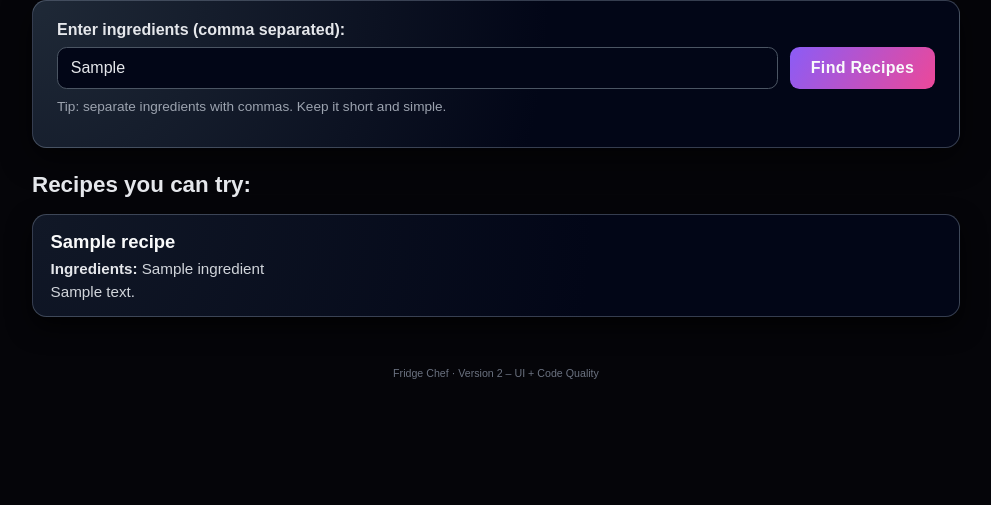
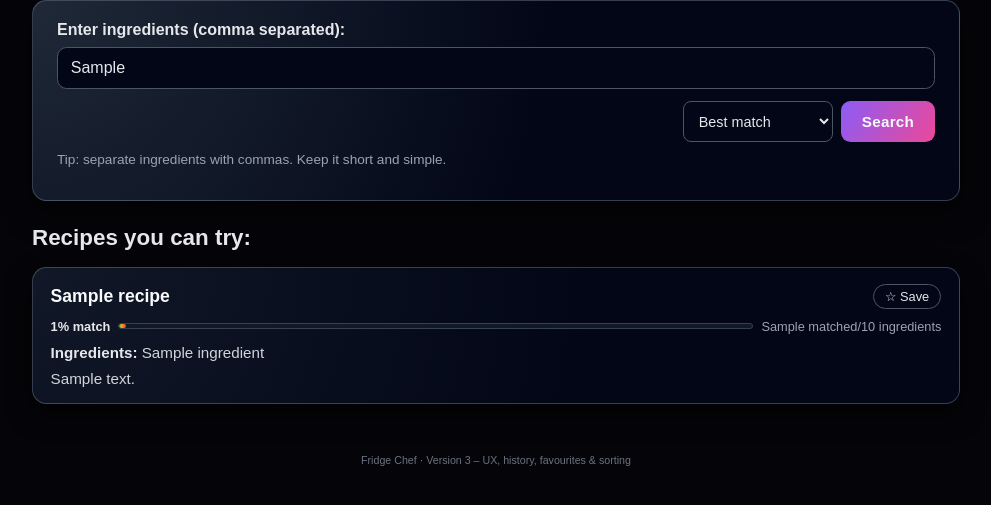
Before and after one commit to pavan36-byte/fridge-chef, a Flask app: template templates/index.html in a window 1280 px wide. Shown: the part 153-658 px from the top of the page, without its empty margins (144-1135 px from the left). Run offline with Flask 3, Linux system fonts and the light colour scheme; the template is opened without the code that fills it: most values are stand-ins (such as "Sample title", 1, 10 or a date in 2020).

Commit message:
Version 3: UX expansion with history, favourites, sorting, and match bars

```diff
--- a/app.py
+++ b/app.py
@@ -1,34 +1,81 @@
 from flask import Flask, render_template, request
-from utils import load_recipes, get_suggestions
+from utils import (
+    load_recipes,
+    load_state,
+    save_state,
+    get_suggestions,
+)
 
 app = Flask(__name__)
 
-# Load recipes once when the app starts
 RECIPES = load_recipes("recipes.csv")
+STATE_PATH = "state.json"
 
 
 @app.route("/", methods=["GET", "POST"])
 def index():
+    # Load persistent state (search history + favourites)
+    state = load_state(STATE_PATH)
+    search_history = state.get("search_history", [])
+    favourites = state.get("favourites", [])
+
     suggestions = []
-    error = None
+    error: str | None = None
     user_input = ""
+    sort_by = "best"
 
     if request.method == "POST":
+        action = request.form.get("action", "search")
         user_input = request.form.get("ingredients", "").strip()
+        sort_by = request.form.get("sort_by", "best") or "best"
 
-        # Basic input validation
-        if not user_input:
-            error = "Please enter at least one ingredient."
-        elif len(user_input) > 200:
-            error = "That’s a lot of text! Try listing only ingredients, separated by commas."
+        # --- HANDLE FAVOURITES TOGGLE ---
+        if action == "favorite":
+            recipe_name = request.form.get("recipe_name", "").strip()
+            if recipe_name:
+                if recipe_name in favourites:
+                    favourites.remove(recipe_name)
+                else:
+                    favourites.append(recipe_name)
+                state["favourites"] = favourites
+                save_state(STATE_PATH, state)
+
+            # After updating favourites, re-run suggestions for the same search (if any)
+            if user_input:
+                suggestions, error = get_suggestions(
+                    user_input, RECIPES, sort_by, favourites, limit=8
+                )
+
+        # --- HANDLE NORMAL SEARCH ---
         else:
-            suggestions, error = get_suggestions(user_input, RECIPES, limit=8)
+            if not user_input:
+                error = "Please enter at least one ingredient."
+            elif len(user_input) > 200:
+                error = "That’s a lot of text! Try listing only ingredients, separated by commas."
+            else:
+                suggestions, error = get_suggestions(
+                    user_input, RECIPES, sort_by, favourites, limit=8
+                )
+
+                # Update search history only if search was valid
+                if not error and user_input:
+                    # Remove if already exists, then insert at front (no duplicates)
+                    if user_input in search_history:
+                        search_history.remove(user_input)
+                    search_history.insert(0, user_input)
+                    # Keep only last 5 searches
+                    search_history = search_history[:5]
+                    state["search_history"] = search_history
+                    save_state(STATE_PATH, state)
 
     return render_template(
         "index.html",
         suggestions=suggestions,
         user_input=user_input,
         error=error,
+        search_history=search_history,
+        sort_by=sort_by,
+        favourites=favourites,
     )
 
 
--- a/static/style.css
+++ b/static/style.css
@@ -64,9 +64,15 @@ body {
 
 .form-row {
     display: grid;
-    grid-template-columns: 3fr auto;
+    grid-template-columns: 1fr;
     gap: 0.75rem;
-    align-items: center;
+}
+
+.form-row-right {
+    display: flex;
+    gap: 0.5rem;
+    justify-content: flex-end;
+    flex-wrap: wrap;
 }
 
 .ingredient-form input[type="text"] {
@@ -76,6 +82,7 @@ body {
     background: #020617;
     color: #e5e7eb;
     font-size: 1rem;
+    width: 100%;
 }
 
 .ingredient-form input[type="text"]::placeholder {
@@ -88,12 +95,21 @@ body {
     box-shadow: 0 0 0 2px rgba(168, 85, 247, 0.45);
 }
 
+.sort-select {
+    padding: 0.55rem 0.7rem;
+    border-radius: 0.5rem;
+    border: 1px solid #4b5563;
+    background: #020617;
+    color: #e5e7eb;
+    font-size: 0.9rem;
+}
+
 .ingredient-form button {
     padding: 0.75rem 1.3rem;
     border-radius: 0.6rem;
     border: none;
     cursor: pointer;
-    font-size: 1rem;
+    font-size: 0.95rem;
     background: linear-gradient(120deg, #8b5cf6, #ec4899);
     color: #f9fafb;
     font-weight: 600;
@@ -155,20 +216,89 @@ body {
     border: 1px solid rgba(148, 163, 184, 0.35);
     display: flex;
     flex-direction: column;
-    gap: 0.4rem;
+    gap: 0.6rem;
+    transition: transform 0.1s ease, border-color 0.1s ease, box-shadow 0.1s ease;
 }
 
 .recipe-card:hover {
     border-color: #8b5cf6;
     transform: translateY(-2px);
-    transition: transform 0.1s ease, border-color 0.1s ease;
+    box-shadow: 0 16px 30px rgba(0, 0, 0, 0.8);
+}
+
+.recipe-card-header {
+    display: flex;
+    justify-content: space-between;
+    gap: 0.5rem;
+    align-items: center;
 }
 
 .recipe-name {
     margin: 0;
-    font-size: 1.15rem;
+    font-size: 1.1rem;
     color: #f9fafb;
 }
+
+/* Favourite button */
+
+.fav-form {
+    margin: 0;
+}
+
+.fav-btn {
+    border-radius: 999px;
+    border: 1px solid #4b5563;
+    background: #020617;
+    color: #e5e7eb;
+    padding: 0.25rem 0.7rem;
+    font-size: 0.8rem;
+    cursor: pointer;
+    white-space: nowrap;
+    transition: background 0.15s ease, border-color 0.15s ease, transform 0.1s ease;
+}
+
+.fav-btn:hover {
+    background: #111827;
+    border-color: #a855f7;
+    transform: translateY(-1px);
+}
+
+/* Match bar */
+
+.match-row {
+    display: grid;
+    grid-template-columns: auto 1fr auto;
+    gap: 0.5rem;
+    align-items: center;
+    font-size: 0.8rem;
+    color: #d1d5db;
+}
+
+.match-label {
+    font-weight: 600;
+    color: #e5e7eb;
+}
+
+.match-meta {
+    font-size: 0.8rem;
+    color: #9ca3af;
+}
+
+.match-bar-outer {
+    height: 6px;
+    border-radius: 999px;
+    background: #111827;
+    overflow: hidden;
+    border: 1px solid #374151;
+}
+
+.match-bar-inner {
+    height: 100%;
+    border-radius: 999px;
+    background: linear-gradient(90deg, #22c55e, #eab308, #f97316, #ef4444);
+}
+
+/* Recipe text */
 
 .recipe-ings,
 .recipe-desc {
--- a/templates/index.html
+++ b/templates/index.html
@@ -40,12 +40,38 @@
                         maxlength="200"
                         required
                     />
-                    <button type="submit">Find Recipes</button>
+                    <div class="form-row-right">
+                        <select name="sort_by" class="sort-select">
+                            <option value="best" {% if sort_by == "best" %}selected{% endif %}>Best match</option>
+                            <option value="least_missing" {% if sort_by == "least_missing" %}selected{% endif %}>Least missing</option>
+                            <option value="simplest" {% if sort_by == "simplest" %}selected{% endif %}>Simplest recipes</option>
+                        </select>
+                        <button type="submit" name="action" value="search">Search</button>
+                    </div>
                 </div>
                 <p class="hint">
                     Tip: separate ingredients with commas. Keep it short and simple.
                 </p>
             </form>
+
+            {% if search_history %}
+                <div class="history">
+                    <div class="history-header">
+                        <span class="history-title">Recent searches</span>
+                    </div>
+                    <div class="history-chips">
+                        {% for query in search_history %}
+                            <form method="post" class="history-form">
+                                <input type="hidden" name="ingredients" value="{{ query }}">
+                                <input type="hidden" name="sort_by" value="{{ sort_by }}">
+                                <button type="submit" name="action" value="search" class="history-chip">
+                                    🔁 {{ query }}
+                                </button>
+                            </form>
+                        {% endfor %}
+                    </div>
+                </div>
+            {% endif %}
         </section>
 
         <section class="results-section">
@@ -54,7 +80,33 @@
                 <div class="recipes-grid">
                     {% for recipe in suggestions %}
                         <article class="recipe-card">
-                            <h3 class="recipe-name">{{ recipe.name }}</h3>
+                            <div class="recipe-card-header">
+                                <h3 class="recipe-name">{{ recipe.name }}</h3>
+                                <form method="post" class="fav-form">
+                                    <input type="hidden" name="ingredients" value="{{ user_input }}">
+                                    <input type="hidden" name="sort_by" value="{{ sort_by }}">
+                                    <input type="hidden" name="recipe_name" value="{{ recipe.name }}">
+                                    <button type="submit" name="action" value="favorite" class="fav-btn">
+                                        {% if recipe.is_favourite %}
+                                            ★ Favourite
+                                        {% else %}
+                                            ☆ Save
+                                        {% endif %}
+                                    </button>
+                                </form>
+                            </div>
+
+                            <div class="match-row">
+    <span class="match-label">{{ recipe.match_percent }}% match</span>
+    <div class="match-bar-outer">
+        <div class="match-bar-inner" style="width: {{ recipe.match_percent }}%;"></div>
+    </div>
+    <span class="match-meta">
+        {{ recipe.matched }}/{{ recipe.total }} ingredients
+    </span>
+</div>
+
+
                             <p class="recipe-ings">
                                 <strong>Ingredients:</strong>
                                 {{ recipe.ingredients | join(", ") }}
@@ -74,7 +126,7 @@
     </main>
 
     <footer class="footer">
-        <small>Fridge Chef · Version 2 – UI + Code Quality</small>
+        <small>Fridge Chef · Version 3 – UX, history, favourites & sorting</small>
     </footer>
 </body>
 </html>
```
Also changed, not shown: other parts of static/style.css (+52 -2 lines), state.json (added, +9 -0 lines), utils.py (+90 -17 lines).
